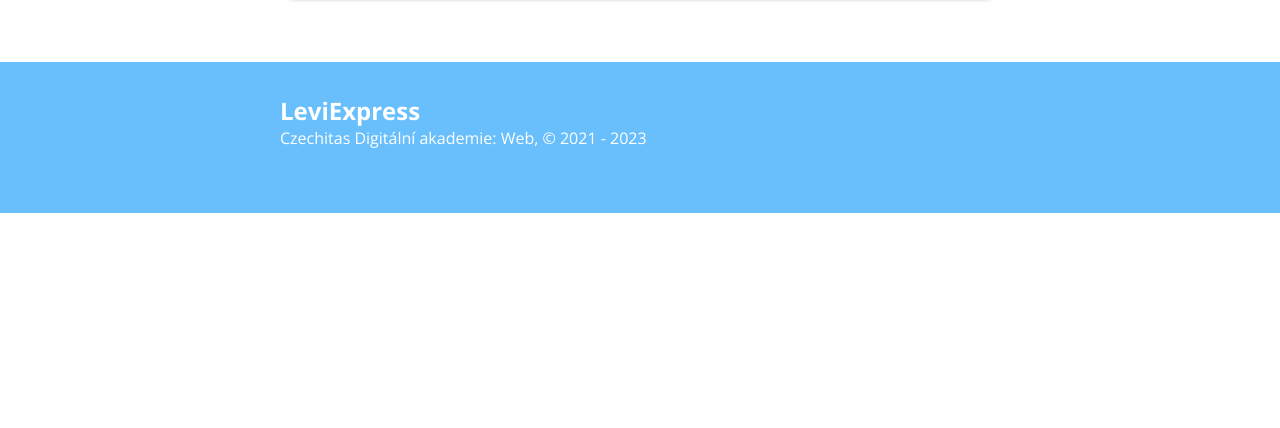
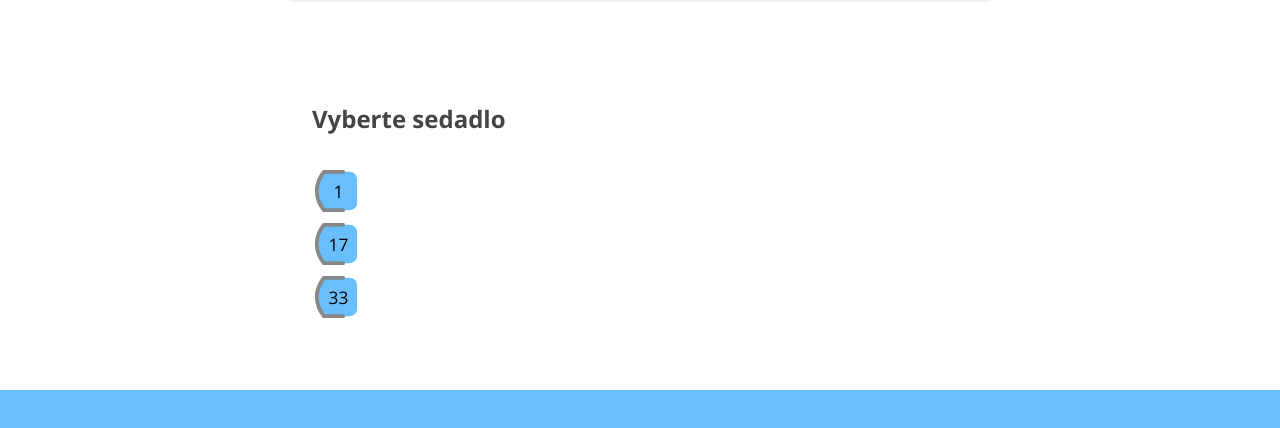
Before and after one commit to terezalucie/leviexpress, a React (Vite) app: page / in a window 1280 px wide. Shown: the part 664-1092 px from the top of the page. Before the commit the page ends 877 px from the top, so only its background shows below. Built offline with nearby package versions, Linux system fonts and the light colour scheme; no server answers.

Commit message:
zobrazení sedadla

```diff
--- /dev/null
+++ b/src/components/Seat/Seat.css
@@ -0,0 +1,68 @@
+.selected-seat {
+  padding: 2rem;
+}
+
+.seat {
+  width: 3rem;
+  height: 3rem;
+  margin-right: 0.25rem;
+}
+
+.seat:not(.seat--occupied):not(.seat--selected) {
+  cursor: pointer;
+}
+
+.seat__rect {
+  fill: #69bffc;
+}
+
+.seat--auto {
+  width: 5rem;
+  height: 5rem;
+  margin: 1rem;
+}
+
+.seat--occupied .seat__rect {
+  fill: #888;
+}
+
+.seat--selected {
+  transform: scale(1.2);
+}
+
+.seat--selected .seat__rect,
+.seat:not(.seat--occupied):hover .seat__rect {
+  fill: #ed6a5a;
+}
+
+.seat__path {
+  fill: none;
+  stroke: #888;
+  stroke-width: 8;
+  stroke-linecap: round;
+  stroke-linejoin: round;
+}
+
+.seat--selected .seat__path,
+.seat:not(.seat--occupied):hover .seat__path {
+  stroke: black;
+}
+
+.seat__text {
+  fill: #000000;
+  font-family: "Open Sans";
+  font-size: 36px;
+  text-anchor: middle;
+  user-select: none;
+}
+
+.seat--selected .seat__text,
+.seat:not(.seat--occupied):hover .seat__text {
+  fill: white;
+}
+
+.controls {
+  padding: 0 2rem;
+  margin-bottom: 2rem;
+  text-align: center;
+}
--- /dev/null
+++ b/src/components/Seat/Seat.jsx
@@ -0,0 +1,15 @@
+import "./Seat.css"
+
+const Seat = ({number}) => {
+    return(
+        <div className="seat-row">
+            <svg class="seat" viewBox="0 0 100 100" role="button">
+                <rect class="seat__rect" width="80" height="80" x="14" y="10" rx="15" ry="15" />
+                <path class="seat__path" d="M 65,10 H 25 C 5,35 5,65 25,90 H 65" />
+                <text class="seat__text" x="55" y="65">{number}</text>
+            </svg>
+        </div>
+    )
+}
+
+export default Seat
--- /dev/null
+++ b/src/components/SeatPicker/SeatPicker.css
@@ -0,0 +1,7 @@
+.seat-picker {
+    padding: 2rem;
+  }
+
+.seats {
+margin: 2rem 0;
+}
--- /dev/null
+++ b/src/components/SeatPicker/SeatPicker.jsx
@@ -0,0 +1,17 @@
+import Seat from "../Seat/Seat"
+import "./SeatPicker.css"
+
+const SeatPicker = () => {
+    return(
+            <div class="seat-picker container">
+      <h2>Vyberte sedadlo</h2>
+      <div class="seats">
+        <Seat number="1" />
+        <Seat number="17" />
+        <Seat number="33" />
+      </div>
+    </div>
+    )
+}
+
+export default SeatPicker
--- a/src/components/SelectedSeat/SelectedSeat.css
+++ /dev/null
@@ -1,76 +0,0 @@
-.selected-seat {
-padding: 2rem;
-}
-
-.seat {
-width: 3rem;
-height: 3rem;
-margin-right: 0.25rem;
-}
-
-.seat:not(.seat--occupied):not(.seat--selected) {
-cursor: pointer;
-}
-
-.seat__rect {
-fill: #69bffc;
-}
-
-.seat--auto {
-width: 5rem;
-height: 5rem;
-margin: 1rem;
-}
-
-.seat--occupied .seat__rect {
-fill: #888;
-}
-
-.seat--selected {
-transform: scale(1.2);
-}
-
-.seat--selected .seat__rect,
-.seat:not(.seat--occupied):hover .seat__rect {
-fill: #ed6a5a;
-}
-
-.seat__path {
-fill: none;
-stroke: #888;
-stroke-width: 8;
-stroke-linecap: round;
-stroke-linejoin: round;
-}
-
-.seat--selected .seat__path,
-.seat:not(.seat--occupied):hover .seat__path {
-stroke: black;
-}
-
-.seat__text {
-fill: #000000;
-font-family: "Open Sans";
-font-size: 36px;
-text-anchor: middle;
-user-select: none;
-}
-
-.seat--selected .seat__text,
-.seat:not(.seat--occupied):hover .seat__text {
-fill: white;
-}
-
-.controls {
-padding: 0 2rem;
-margin-bottom: 2rem;
-text-align: center;
-}
-
-.seat-picker {
-    padding: 2rem;
-  }
-
-  .seats {
-    margin: 2rem 0;
-  }
--- a/src/components/SelectedSeat/SelectedSeat.jsx
+++ /dev/null
@@ -1,16 +0,0 @@
-import "./SelectedSeat.css"
-
-const SelectedSeat = ({number}) => {
-    return(
-        <div className="selected-seat container">
-            <h2>Vaše sedadlo</h2>
-            <svg className="seat seat--auto" viewBox="0 0 100 100" role="button">
-            <rect className="seat__rect" width="80" height="80" x="14" y="10" rx="15" ry="15" />
-            <path className="seat__path" d="M 65,10 H 25 C 5,35 5,65 25,90 H 65" />
-            <text className="seat__text" x="55" y="65">{number}</text>
-            </svg>
-        </div>
-    )
-}
-
-export default SelectedSeat
--- a/src/pages/HomePage/index.jsx
+++ b/src/pages/HomePage/index.jsx
@@ -2,7 +2,7 @@
 import { useNavigate } from 'react-router-dom';
 import { JourneyPicker } from '../../components/JourneyPicker';
 import JourneyDetail from '../../components/JourneyDetail/JourneyDetail';
-import SelectedSeat from '../../components/SelectedSeat/SelectedSeat';
+import SeatPicker from '../../components/SeatPicker/SeatPicker';
 
 export const HomePage = () => {
 
@@ -39,11 +39,11 @@
       {journey !== null &&
       <>
         <JourneyDetail journey={journey} />
-        <SelectedSeat number={journey.autoSeat} />
         <div className="controls container">
           <button onClick={handleBuy} className="btn btn--big" type="button">Rezervovat</button>
         </div>
       </> }
+        <SeatPicker/ >
     </main>
   );
 };
```
